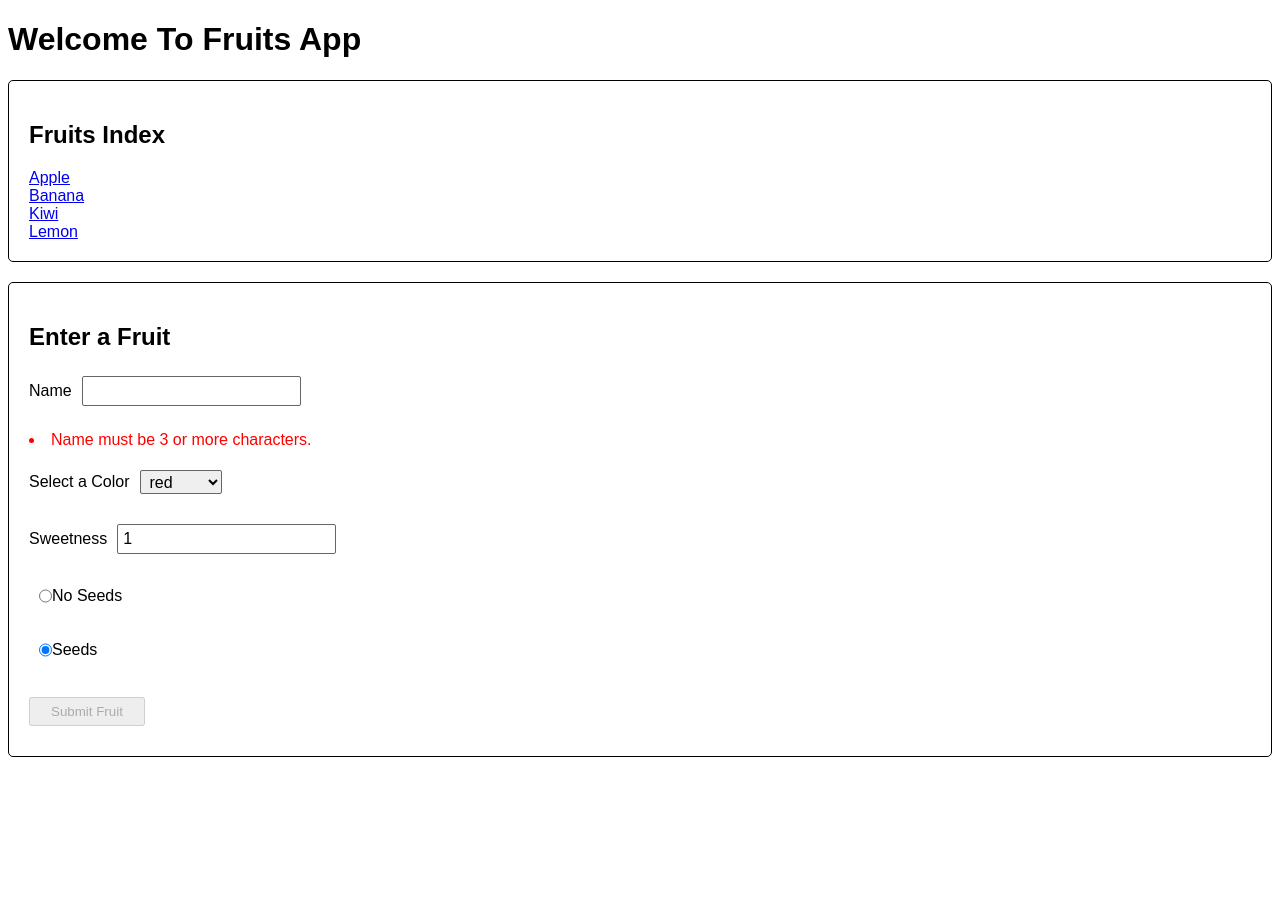
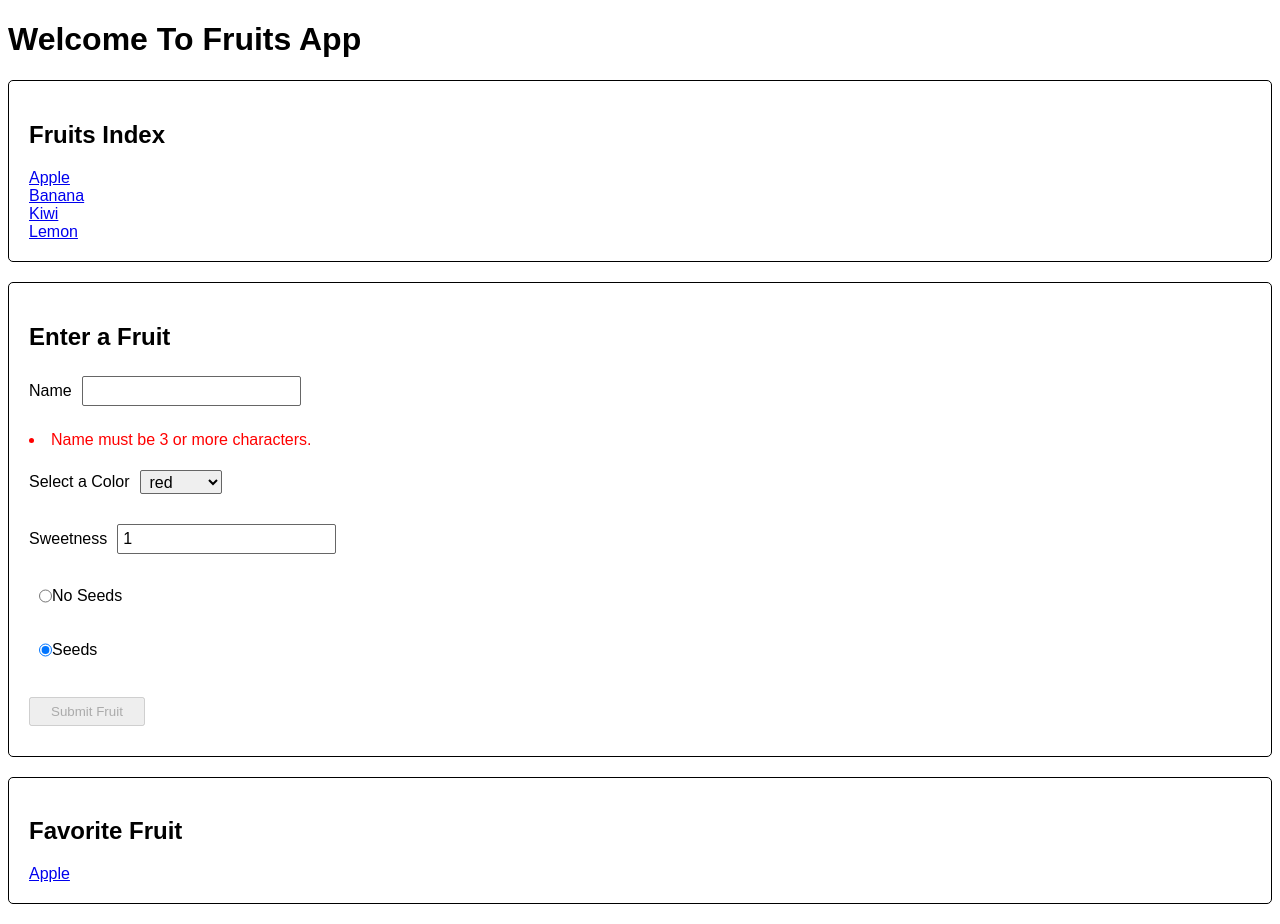
Before and after one commit to isaiahxs/react-practice-assessment, a React (Create React App) app: page / in a window 1280 px wide. Before the commit the page ends 800 px from the top, so only its background shows below. Built offline with nearby package versions, Linux system fonts and the light colour scheme.

Commit message:
completed phase 3

```diff
--- a/src/App.js
+++ b/src/App.js
@@ -1,6 +1,7 @@
 import fruits from "./mockData/fruits.json";
 import FruitsIndex from "./components/FruitsIndex";
 import FruitForm from "./components/FruitForm";
+import FavoriteFruit from "./components/FavoriteFruit";
 
 function App() {
   return (
@@ -10,6 +11,7 @@ function App() {
         pass in array of fruits from mockdata as a prop called fruits */}
       <FruitsIndex fruits={fruits}/>
       <FruitForm fruits={fruits}/>
+      <FavoriteFruit fruits={fruits}/>
     </>
   );
 }
--- a/src/components/FavoriteFruit.js
+++ b/src/components/FavoriteFruit.js
@@ -1,5 +1,20 @@
-const FavoriteFruit = () => {
-  return null;
+import { NavLink } from "react-router-dom";
+import {useFavFruit} from '../context/FavFruitContext'
+
+const FavoriteFruit = ({fruits}) => {
+
+  const {favFruitId, setFavFruitId} = useFavFruit();
+
+  //what is the fruit that matches this id
+  const fruit = fruits.find(fruit => fruit.id === favFruitId)
+
+  return (
+    <div className="fav-fruit">
+      <h2>Favorite Fruit</h2>
+      {/* need to use favFruitId */}
+      <NavLink to={`/fruits/${favFruitId}`}>{fruit.name}</NavLink>
+    </div>
+  )
 }
 
 export default FavoriteFruit;
--- a/src/context/FavFruitContext.js
+++ b/src/context/FavFruitContext.js
@@ -2,7 +2,7 @@ import { createContext, useState, useContext } from 'react';
 
 export const FavFruitContext = createContext();
 //custom hook
-const useFavFruit = () => useContext(FavFruitContext);
+export const useFavFruit = () => useContext(FavFruitContext);
   //whenever we use useFavFruit, we will receive the object containing favFruitId and setFavFruitId
 
 export default function FavFruitProvider(props) {
```
